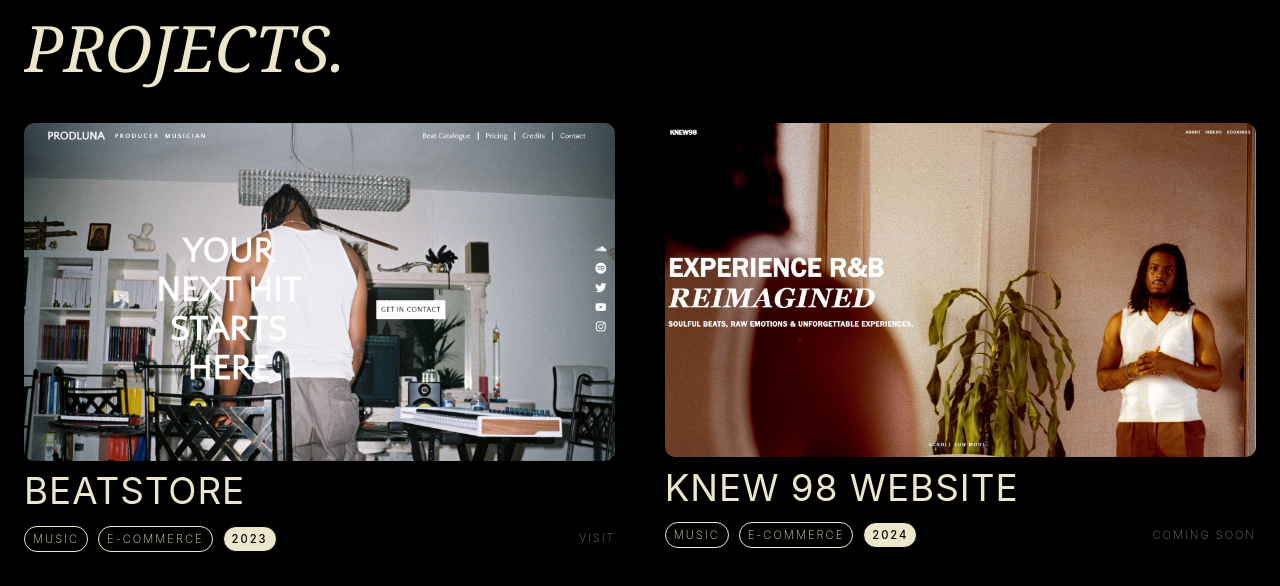
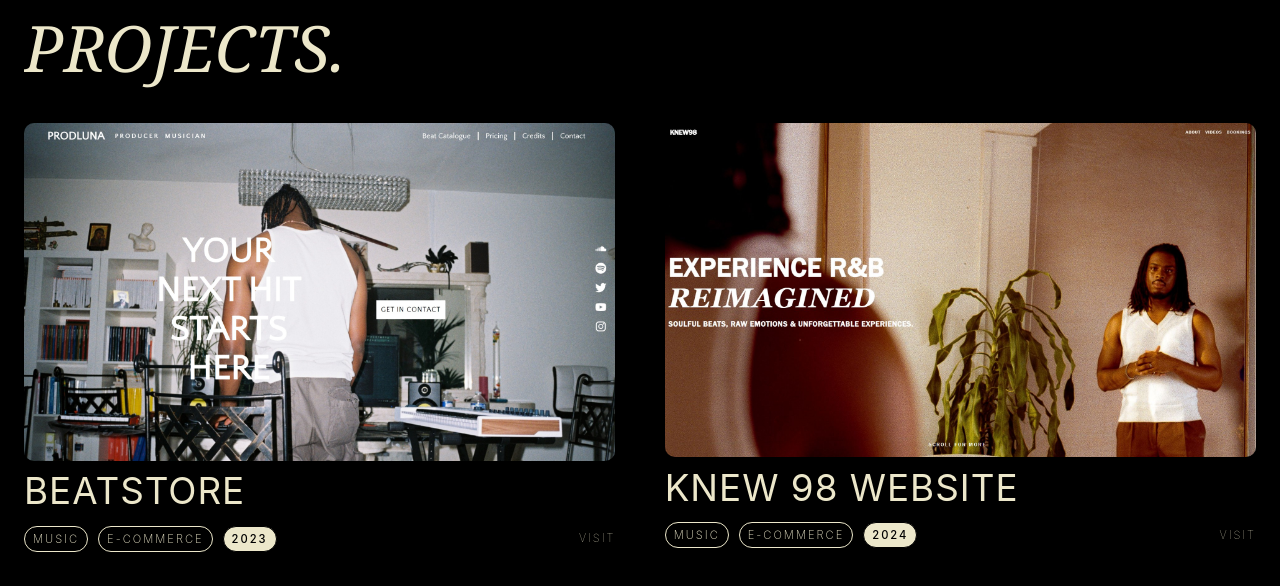
Before and after one commit to RJLStudios/RJLStudios-React-Portfolio-, a React (Create React App) app: page / in a window 1280 px wide. Shown: the part 860-1446 px from the top of the page. Built offline with nearby package versions, Linux system fonts and the light colour scheme.

Commit message:
KNEW98 Project addition

```diff
--- a/src/App.css
+++ b/src/App.css
@@ -869,7 +869,7 @@ height: 55px;
   border: 2px solid black;
 }
 
-li:hover {
+.Projects-btn:hover, .Contact-btn:hover {
   cursor: pointer;
   color: gray;
 }
--- a/src/App.js
+++ b/src/App.js
@@ -4,6 +4,7 @@ import emailjs from "@emailjs/browser";
 /*import CTO from './Components/CTO';*/
 import Skills from "./Components/Skills";
 import About from "./Components/About";
+import WarpEffect from './Components/WarpEffect';
 import { FaLinkedinIn, FaGithub } from "react-icons/fa";
 import "animate.css";
 import {
@@ -21,6 +22,10 @@ function App() {
   const homeRef = useRef(null);
   const projectRef = useRef(null);
   const ctoRef = useRef(null);
+
+  //IMAGE WARP EFFECT
+
+  //
 
   function scrollToComponent(ref) {
     if (ref.current) {
@@ -203,7 +208,7 @@ function App() {
             className="Grid-Item"
             href="https://rjlstudios.github.io/react-beatstore/"
           >
-            <img className="Card-Img" src={luna} loading="lazy"></img>
+            <img className="Card-Img"  src={luna} ></img>
             <div className="Card-Content">
 
               <div className="Card-Title">BEATSTORE</div>
@@ -224,8 +229,9 @@ function App() {
             </div>
           </a>
 
-          <div
+          <a
             className="Grid-Item"
+            href='https://rjlstudios.github.io/KNEW98/'
           >
             <img className="Card-Img" src={knew98} loading="lazy"></img>
             <div className="Card-Content">
@@ -238,10 +244,10 @@ function App() {
                   <li className=' Inverse'>2024</li>
                    </ul>
 
-                  <div className="Visit">COMING SOON </div>
+                  <div className="Visit hover-underline-animation">VISIT</div>
               </div>
             </div>
-          </div>
+          </a>
         </motion.div>
       </div>
 
```
Also changed, not shown: src/Components/WarpEffect.js (added).
